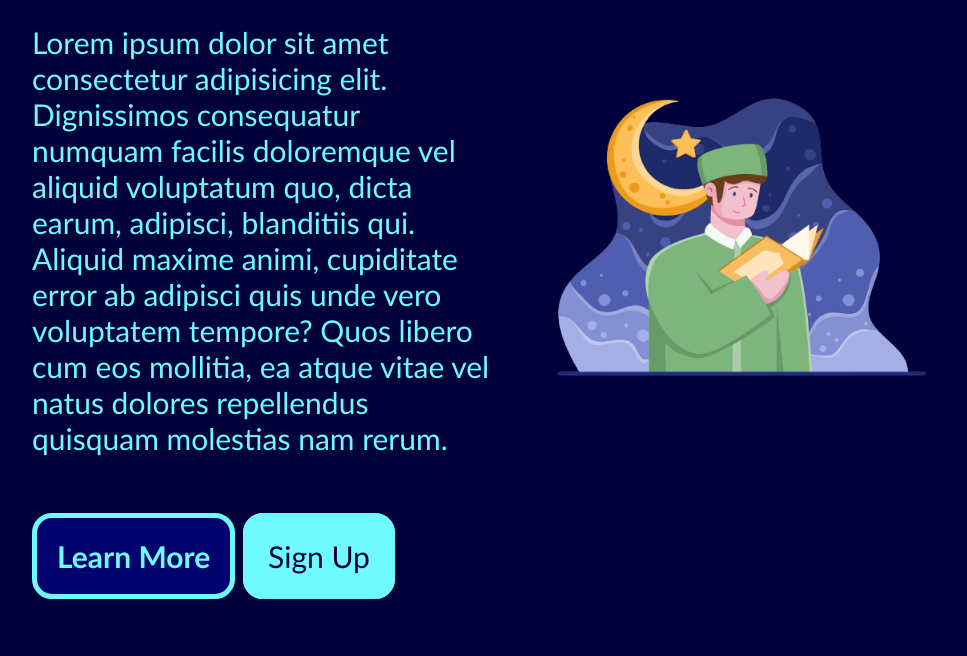
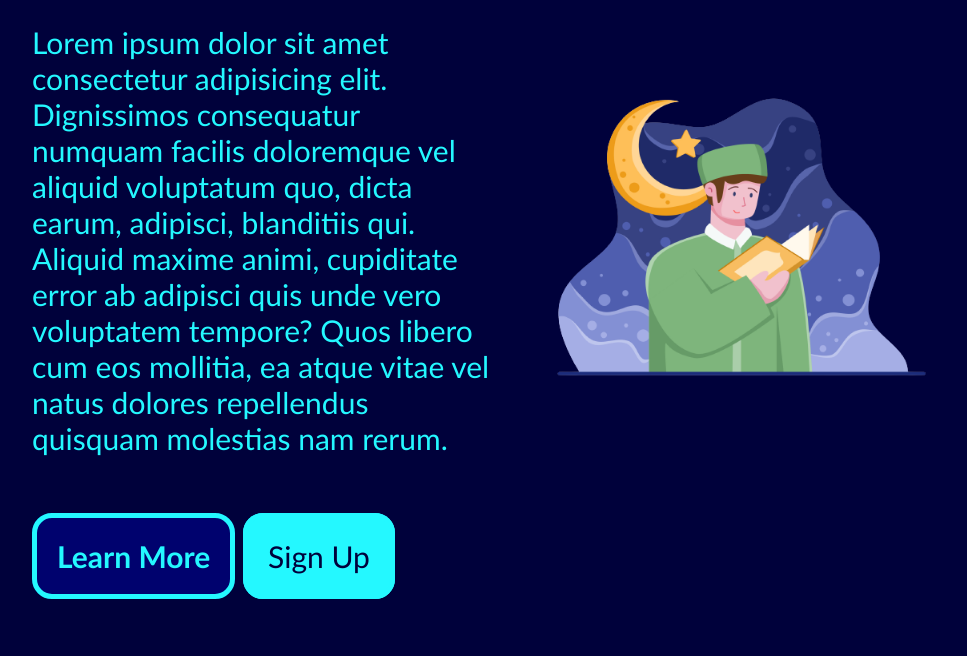
Before and after one commit to Anarasty/sass-tutorial, a plain HTML site: page test1/index.html in a window 1280 px wide. Shown: the part 252-908 px from the top of the page, without its empty margins (146-1113 px from the left). Drawn offline with Linux system fonts and the light colour scheme.

Commit message:
functions

```diff
--- a/test1/_buttons.scss
+++ b/test1/_buttons.scss
@@ -3,7 +3,11 @@
     padding: 20px;
     line-height: 200px;
     border: 5px solid $light-blue;
-    border-radius: 20px
+    border-radius: 20px;
+
+    &:hover{
+        background-color: $white;
+    }
 }
 
 .btn-primary {
@@ -12,6 +16,7 @@
     font-weight: 900;
     background-color: lighten($dark-blue, 10%);
 }
+
 .btn-secondary {
     @extend %btn;
     background-color: $light-blue;
--- a/test1/_config.scss
+++ b/test1/_config.scss
@@ -1,5 +1,17 @@
 $primary-font: 'Gill Sans', 'Gill Sans MT', Calibri, 'Trebuchet MS', sans-serif;
-$light-blue: rgb(111, 250, 255);
+$light-blue: rgb(36, 248, 255);
 $dark-blue: rgb(0, 1, 59);
 $white: white;
 $background-primary-color: rgb(207, 207, 207);
+
+// Text color change
+
+@function set-text-color($color){
+    @if(lightness($color) > 70) {
+        @return rgb(39, 39, 39);
+    } @else {
+        @return rgb(36, 248, 255);
+    }
+
+
+}
--- a/test1/style.scss
+++ b/test1/style.scss
@@ -21,6 +21,7 @@ body {
   width: 80%;
   margin: 0 auto;
   padding: 0 50px;
+  color: set-text-color($light-blue);
 
   nav {
     display: flex;
```
Also changed, not shown: test1/style.css, 1 other file.
